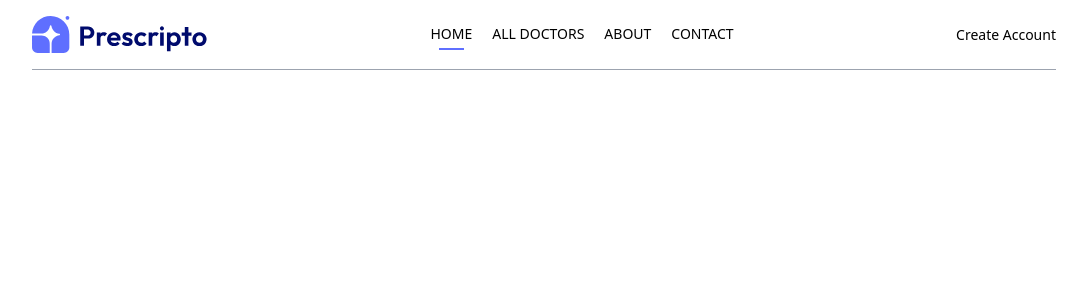
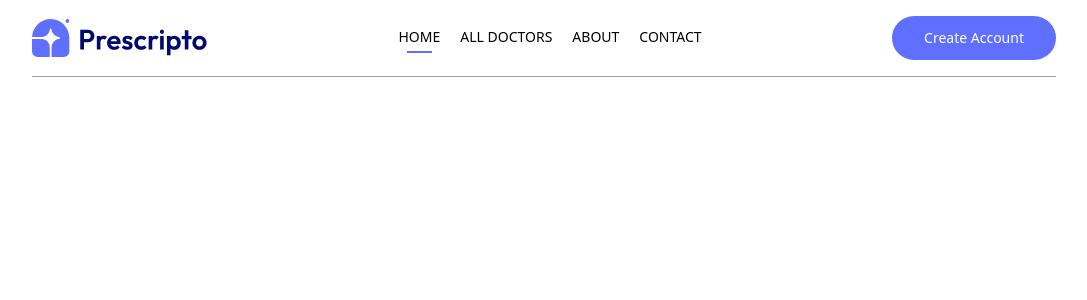
Before and after one commit to akhilkmarkose/Prescripto, a React app in the folder frontend-react/: page / in a window 1280 px wide. Shown: the top 300 px of the page, without its empty margins (96-1183 px from the left). Built offline with nearby package versions, Linux system fonts and the light colour scheme; the HTML template or start-up script is replaced by a standard one.

Commit message:
Add - Navbar

```diff
--- a/frontend-react/src/components/Navbar.jsx
+++ b/frontend-react/src/components/Navbar.jsx
@@ -1,8 +1,9 @@
 import React from "react";
 import { assets } from "../assets/assets";
-import { NavLink } from "react-router-dom";
+import { NavLink, useNavigate } from "react-router-dom";
 
 const Navbar = () => {
+  const navigate = useNavigate();
   return (
     <div className="flex items-center justify-between text-sm py-4 mb-5 border-b border-b-gray-400">
       <img className="w-44 cursor-pointer" src={assets.logo} alt="" />
@@ -24,8 +25,13 @@
           <hr className="border-none outline-none h-0.5 bg-primary w-3/5 m-auto hidden" />
         </NavLink>
       </ul>
-      <div>
-        <button>Create Account</button>
+      <div className="flex items-center gap-4">
+        <button
+          onClick={() => navigate("/login")}
+          className="bg-primary text-white px-8 py-3 rounded-full font-light hidden md:block"
+        >
+          Create Account
+        </button>
       </div>
     </div>
   );
```
